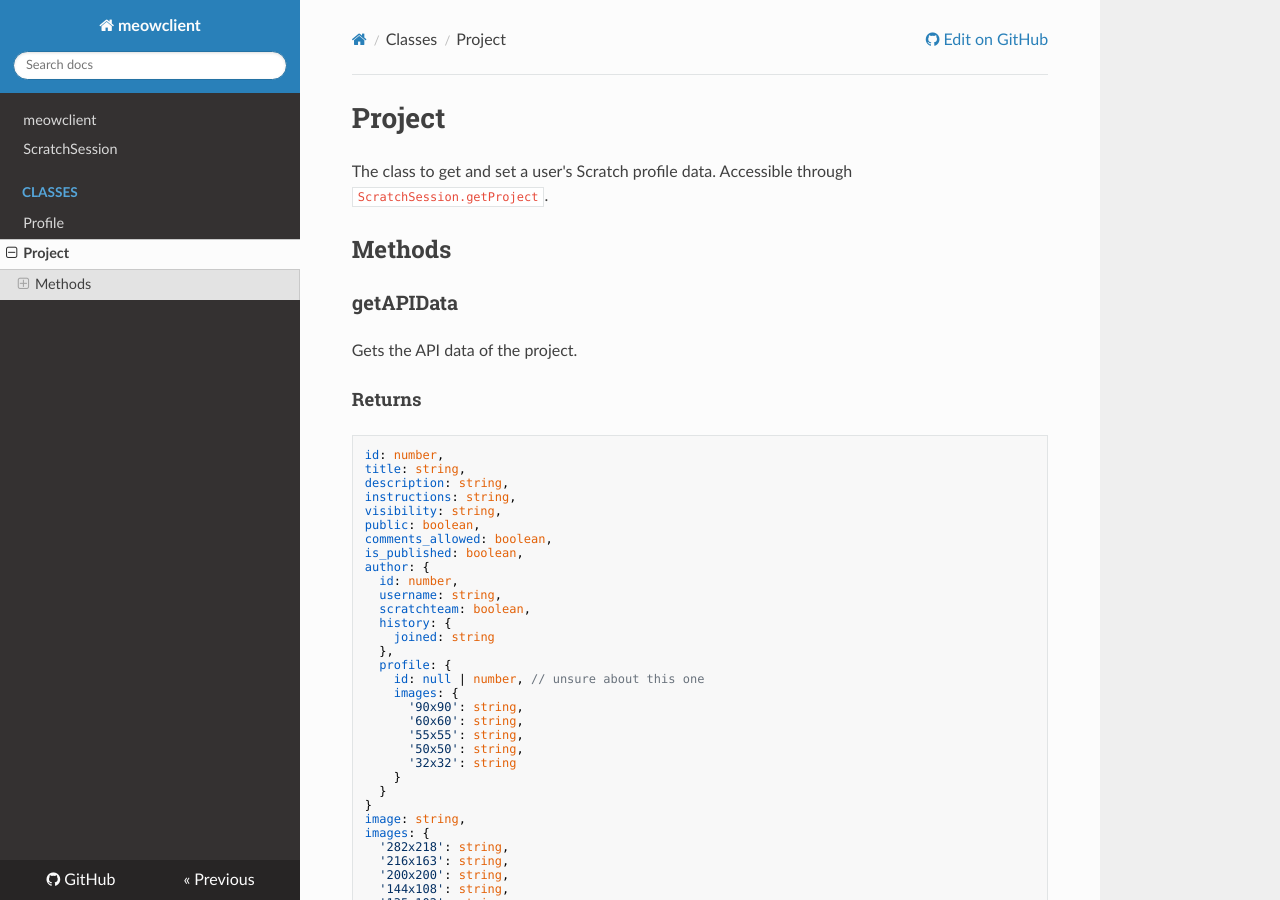
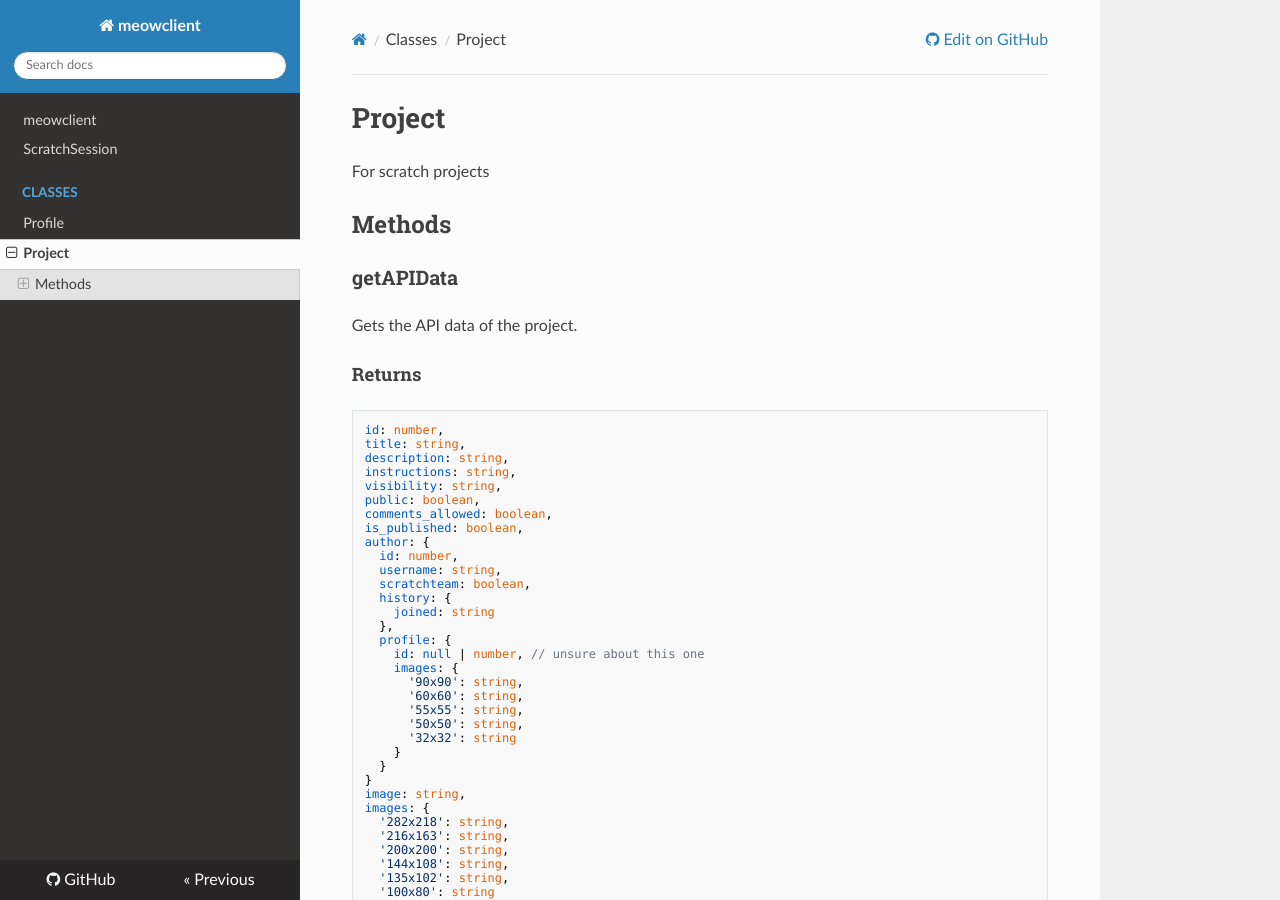
Before and after one commit to webdev03/meowclient, an MkDocs documentation site: the page built from docs/pages/classes/Project.md, in a window 1280 px wide and 900 px high. Built offline with MkDocs 1.6.1, drawn with Linux system fonts in a browser that asks for light colours; nearby versions of some CDN libraries.

Commit message:
not again

```diff
--- a/docs/pages/classes/Project.md
+++ b/docs/pages/classes/Project.md
@@ -1,5 +1,5 @@
 # Project
-The class to get and set a user's Scratch profile data. Accessible through `ScratchSession.getProject`.
+For scratch projects
 ## Methods
 ### getAPIData
 Gets the API data of the project.
```
